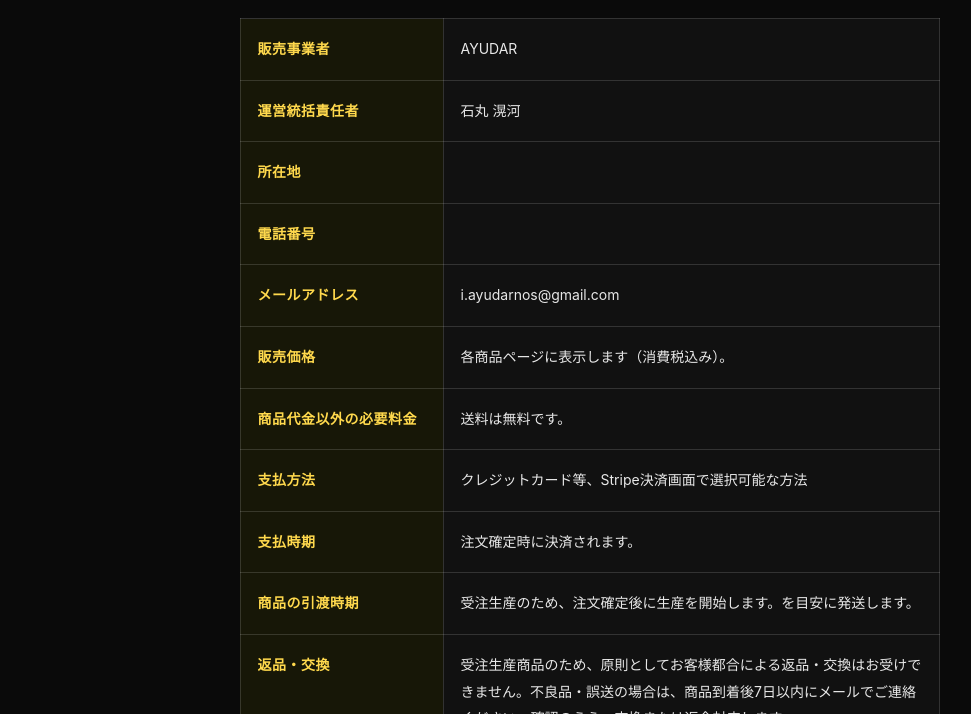
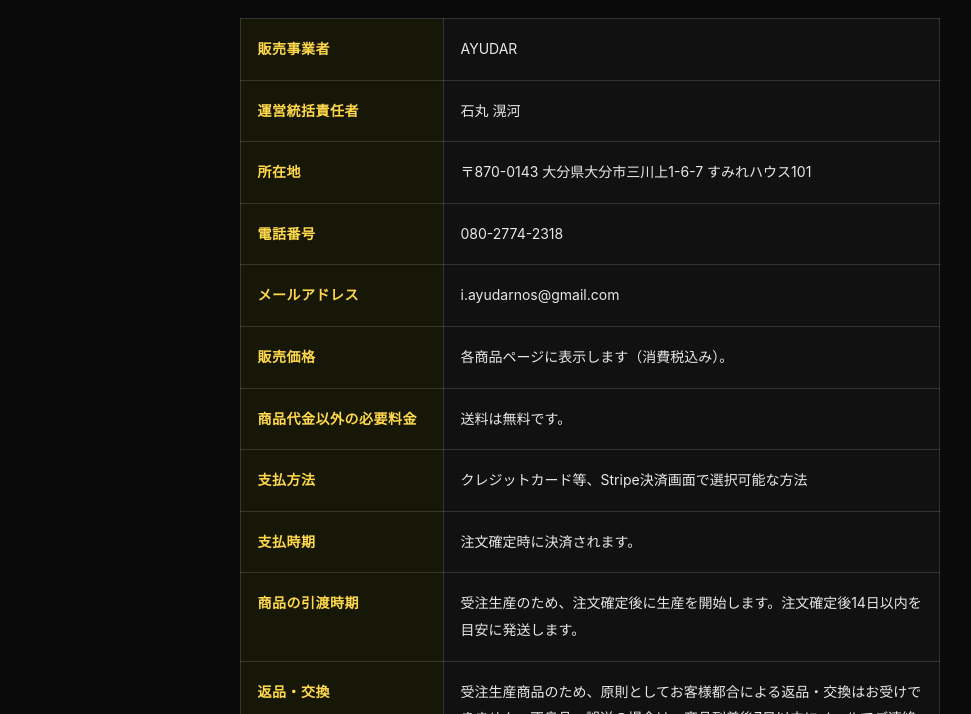
Before and after one commit to iayudarnos-design/ayudar-official-site, a plain HTML site: page tokushoho.html in a window 1280 px wide. Shown: the part 238-952 px from the top of the page, without its empty margins (50-1021 px from the left). Drawn offline with Linux system fonts and the light colour scheme.

Commit message:
Fill in tokushoho details

```diff
--- a/tokushoho.html
+++ b/tokushoho.html
@@ -17,7 +17,6 @@ table{width:100%;border-collapse:collapse;margin-top:36px;background:#111}
 th,td{border:1px solid rgba(255,255,255,.14);padding:17px;text-align:left;vertical-align:top;line-height:1.9;font-size:14px}
 th{width:29%;color:#ffd94d;background:#171707;letter-spacing:.5px}
 td{color:#e8e8e8}
-.placeholder{color:#ffb1b1;font-weight:700}
 .note{margin-top:24px;color:#bbb;font-size:12px;line-height:1.9}
 a{color:#ffd94d}
 footer{padding:30px;text-align:center;color:#bfa04a;font-size:11px;letter-spacing:1.5px;border-top:1px solid rgba(255,217,77,.25)}
@@ -30,22 +29,20 @@ footer{padding:30px;text-align:center;color:#bfa04a;font-size:11px;letter-spacin
 <div class="eyebrow">LEGAL</div>
 <h1>特定商取引法に基づく表記</h1>
 
-<!-- 公開前にをすべて実際の情報へ置換してください。 -->
 <table>
 <tr><th>販売事業者</th><td>AYUDAR</td></tr>
 <tr><th>運営統括責任者</th><td>石丸 滉河</td></tr>
-<tr><th>所在地</th><td><span class="placeholder"></span></td></tr>
-<tr><th>電話番号</th><td><span class="placeholder"></span></td></tr>
+<tr><th>所在地</th><td>〒870-0143 大分県大分市三川上1-6-7 すみれハウス101</td></tr>
+<tr><th>電話番号</th><td>080-2774-2318</td></tr>
 <tr><th>メールアドレス</th><td>i.ayudarnos@gmail.com</td></tr>
 <tr><th>販売価格</th><td>各商品ページに表示します（消費税込み）。</td></tr>
 <tr><th>商品代金以外の必要料金</th><td>送料は無料です。</td></tr>
 <tr><th>支払方法</th><td>クレジットカード等、Stripe決済画面で選択可能な方法</td></tr>
 <tr><th>支払時期</th><td>注文確定時に決済されます。</td></tr>
-<tr><th>商品の引渡時期</th><td>受注生産のため、注文確定後に生産を開始します。<span class="placeholder"></span>を目安に発送します。</td></tr>
+<tr><th>商品の引渡時期</th><td>受注生産のため、注文確定後に生産を開始します。注文確定後14日以内を目安に発送します。</td></tr>
 <tr><th>返品・交換</th><td>受注生産商品のため、原則としてお客様都合による返品・交換はお受けできません。不良品・誤送の場合は、商品到着後7日以内にメールでご連絡ください。確認のうえ、交換または返金対応します。</td></tr>
 </table>
 
-<p class="note">このページはコード一式に含めた公開用ひな形です。本番公開前に、所在地・電話番号・発送目安を実際の情報へ置換してください。</p>
 <p class="note"><a href="shop.html">ショップへ戻る</a></p>
 </main>
 <footer>© AYUDAR. ALL RIGHTS RESERVED.</footer>
```
